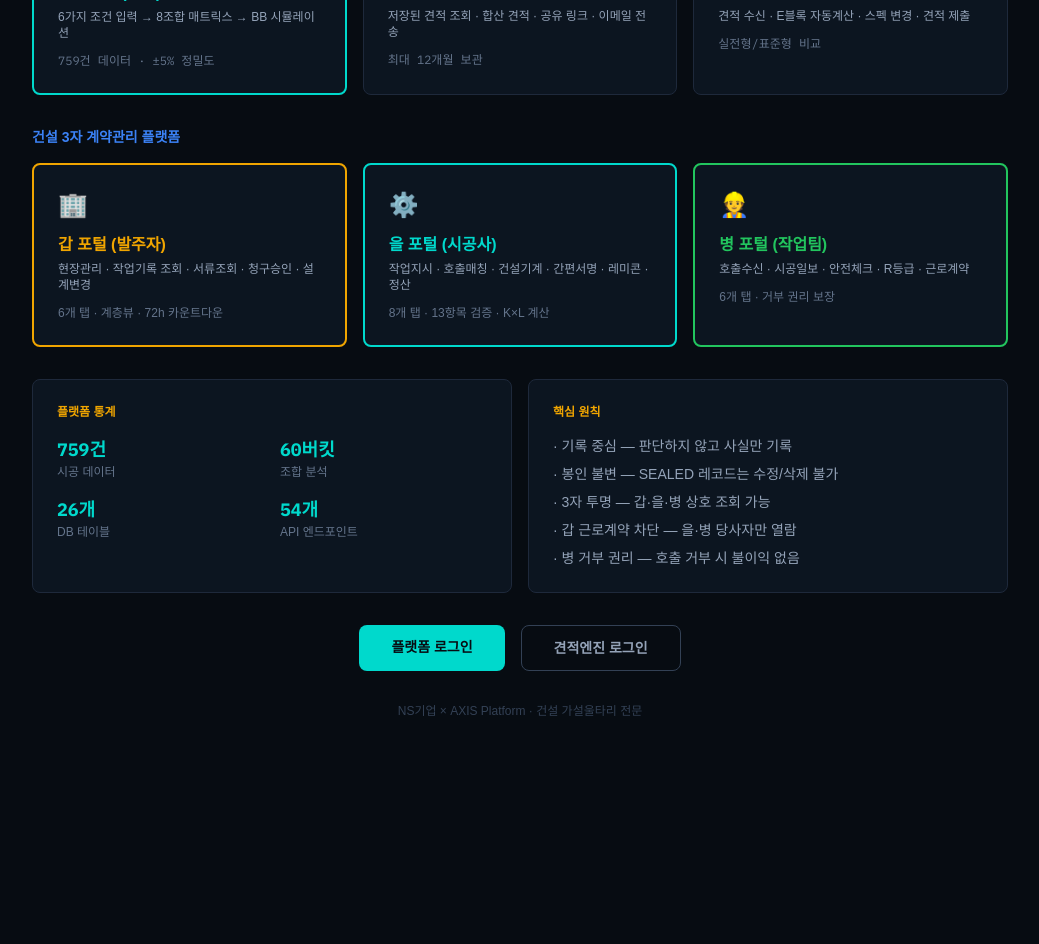
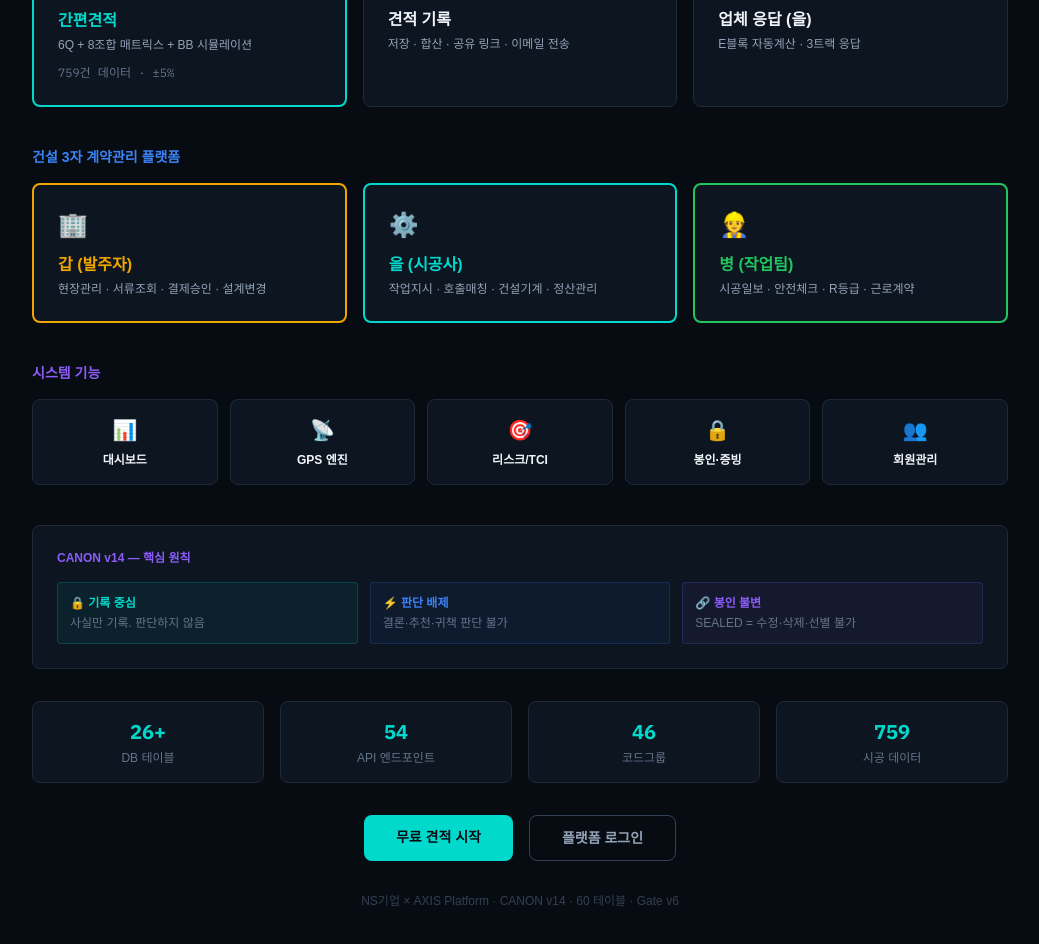
Before and after one commit to AXIS-8417/axis-platform, a React (Vite) app in the folder apps/web/: page / in a window 1280 px wide. Shown: the part 360-1304 px from the top of the page, without its empty margins (120-1159 px from the left). Before the commit the page ends 1127 px from the top, so only its background shows below. Built offline with nearby package versions, Linux system fonts and the light colour scheme; no server answers; a web font is replaced by a local one.

Commit message:
Unify site: single dark home page linking both estimation engine and platform portals

```diff
--- a/apps/web/src/pages/Home.tsx
+++ b/apps/web/src/pages/Home.tsx
@@ -1,5 +1,11 @@
 import { Link } from 'react-router-dom';
 import { useAuthStore } from '../store/authStore';
+
+const ROLES = [
+  { key: '갑', icon: '🏢', label: '갑 (발주자)', desc: '현장관리 · 서류조회 · 결제승인 · 설계변경', color: '#F0A500', path: '/platform/gap' },
+  { key: '을', icon: '⚙️', label: '을 (시공사)', desc: '작업지시 · 호출매칭 · 건설기계 · 정산관리', color: '#00D9CC', path: '/platform/eul' },
+  { key: '병', icon: '👷', label: '병 (작업팀)', desc: '시공일보 · 안전체크 · R등급 · 근로계약', color: '#22C55E', path: '/platform/byeong' },
+];
 
 export default function Home() {
   const { token } = useAuthStore();
@@ -11,16 +17,19 @@ export default function Home() {
         <div className="max-w-5xl mx-auto flex items-center justify-between">
           <div className="flex items-center gap-3">
             <span style={{ color: '#00D9CC' }} className="font-mono font-bold text-2xl tracking-wider">AXIS</span>
-            <span className="text-xs px-2 py-0.5 rounded" style={{ background: '#1E293B', color: '#64748B' }}>v4.8</span>
+            <span className="text-xs px-2 py-0.5 rounded" style={{ background: '#1E293B', color: '#64748B' }}>v4.8 · CANON v14</span>
           </div>
           <div className="flex items-center gap-3">
             {token ? (
               <>
+                <Link to="/platform/dashboard" className="text-sm hover:underline" style={{ color: '#94A3B8' }}>대시보드</Link>
                 <Link to="/quotes" className="text-sm hover:underline" style={{ color: '#94A3B8' }}>내 견적</Link>
-                <Link to="/dashboard" className="text-sm hover:underline" style={{ color: '#94A3B8' }}>대시보드</Link>
               </>
             ) : (
-              <Link to="/auth/login" className="text-sm px-4 py-1.5 rounded" style={{ border: '1px solid #334155', color: '#94A3B8' }}>로그인</Link>
+              <>
+                <Link to="/platform/login" className="text-sm px-4 py-1.5 rounded" style={{ border: '1px solid #334155', color: '#94A3B8' }}>로그인</Link>
+                <Link to="/platform/signup" className="text-sm px-4 py-1.5 rounded font-semibold" style={{ background: '#00D9CC', color: '#070C12' }}>회원가입</Link>
+              </>
             )}
           </div>
         </div>
@@ -29,89 +38,106 @@ export default function Home() {
       <div className="max-w-5xl mx-auto px-6 py-12">
         {/* Hero */}
         <div className="text-center mb-12">
+          <div className="text-xs font-mono mb-3 tracking-widest" style={{ color: '#00D9CC' }}>AXIS PLATFORM</div>
           <h1 className="text-3xl font-bold mb-3">건설 가설울타리 통합 플랫폼</h1>
-          <p style={{ color: '#94A3B8' }}>견적엔진 · 3자 계약관리 · 시공기록 · 정산</p>
+          <p style={{ color: '#94A3B8' }}>견적엔진 · 3자 계약관리 · 시공기록 · 정산 · 봉인</p>
         </div>
 
-        {/* 견적엔진 섹션 */}
-        <div className="mb-8">
-          <h2 className="text-sm font-semibold mb-4" style={{ color: '#F0A500' }}>견적엔진</h2>
+        {/* 견적엔진 — 무료 진입 */}
+        <div className="mb-10">
+          <div className="flex items-center gap-3 mb-4">
+            <h2 className="text-sm font-semibold" style={{ color: '#F0A500' }}>견적엔진</h2>
+            <span className="text-xs px-2 py-0.5 rounded font-bold" style={{ background: '#22C55E20', color: '#22C55E' }}>FREE</span>
+          </div>
           <div className="grid grid-cols-3 gap-4">
             <Link to="/quote/new" className="rounded-lg p-6 transition-all hover:opacity-90" style={{ background: '#0C1520', border: '2px solid #00D9CC' }}>
               <div className="text-2xl mb-3">📐</div>
-              <div className="font-bold mb-1" style={{ color: '#00D9CC' }}>간편견적 (무료)</div>
-              <div className="text-xs" style={{ color: '#94A3B8' }}>6가지 조건 입력 → 8조합 매트릭스 → BB 시뮬레이션</div>
-              <div className="mt-3 text-xs font-mono" style={{ color: '#64748B' }}>759건 데이터 · ±5% 정밀도</div>
+              <div className="font-bold mb-1" style={{ color: '#00D9CC' }}>간편견적</div>
+              <div className="text-xs" style={{ color: '#94A3B8' }}>6Q + 8조합 매트릭스 + BB 시뮬레이션</div>
+              <div className="mt-3 text-xs font-mono" style={{ color: '#64748B' }}>759건 데이터 · ±5%</div>
             </Link>
             <Link to="/quotes" className="rounded-lg p-6 transition-all hover:opacity-90" style={{ background: '#0C1520', border: '1px solid #1E293B' }}>
               <div className="text-2xl mb-3">💾</div>
               <div className="font-bold mb-1">견적 기록</div>
-              <div className="text-xs" style={{ color: '#94A3B8' }}>저장된 견적 조회 · 합산 견적 · 공유 링크 · 이메일 전송</div>
-              <div className="mt-3 text-xs font-mono" style={{ color: '#64748B' }}>최대 12개월 보관</div>
+              <div className="text-xs" style={{ color: '#94A3B8' }}>저장 · 합산 · 공유 링크 · 이메일 전송</div>
             </Link>
             <Link to="/contractor/requests" className="rounded-lg p-6 transition-all hover:opacity-90" style={{ background: '#0C1520', border: '1px solid #1E293B' }}>
               <div className="text-2xl mb-3">🔧</div>
               <div className="font-bold mb-1">업체 응답 (을)</div>
-              <div className="text-xs" style={{ color: '#94A3B8' }}>견적 수신 · E블록 자동계산 · 스펙 변경 · 견적 제출</div>
-              <div className="mt-3 text-xs font-mono" style={{ color: '#64748B' }}>실전형/표준형 비교</div>
+              <div className="text-xs" style={{ color: '#94A3B8' }}>E블록 자동계산 · 3트랙 응답</div>
             </Link>
           </div>
         </div>
 
-        {/* 플랫폼 섹션 */}
-        <div className="mb-8">
+        {/* 3자 플랫폼 */}
+        <div className="mb-10">
           <h2 className="text-sm font-semibold mb-4" style={{ color: '#3B82F6' }}>건설 3자 계약관리 플랫폼</h2>
           <div className="grid grid-cols-3 gap-4">
-            <Link to="/platform/gap" className="rounded-lg p-6 transition-all hover:opacity-90" style={{ background: '#0C1520', border: '2px solid #F0A500' }}>
-              <div className="text-2xl mb-3">🏢</div>
-              <div className="font-bold mb-1" style={{ color: '#F0A500' }}>갑 포털 (발주자)</div>
-              <div className="text-xs" style={{ color: '#94A3B8' }}>현장관리 · 작업기록 조회 · 서류조회 · 청구승인 · 설계변경</div>
-              <div className="mt-3 text-xs" style={{ color: '#64748B' }}>6개 탭 · 계층뷰 · 72h 카운트다운</div>
-            </Link>
-            <Link to="/platform/eul" className="rounded-lg p-6 transition-all hover:opacity-90" style={{ background: '#0C1520', border: '2px solid #00D9CC' }}>
-              <div className="text-2xl mb-3">⚙️</div>
-              <div className="font-bold mb-1" style={{ color: '#00D9CC' }}>을 포털 (시공사)</div>
-              <div className="text-xs" style={{ color: '#94A3B8' }}>작업지시 · 호출매칭 · 건설기계 · 간편서명 · 레미콘 · 정산</div>
-              <div className="mt-3 text-xs" style={{ color: '#64748B' }}>8개 탭 · 13항목 검증 · K×L 계산</div>
-            </Link>
-            <Link to="/platform/byeong" className="rounded-lg p-6 transition-all hover:opacity-90" style={{ background: '#0C1520', border: '2px solid #22C55E' }}>
-              <div className="text-2xl mb-3">👷</div>
-              <div className="font-bold mb-1" style={{ color: '#22C55E' }}>병 포털 (작업팀)</div>
-              <div className="text-xs" style={{ color: '#94A3B8' }}>호출수신 · 시공일보 · 안전체크 · R등급 · 근로계약</div>
-              <div className="mt-3 text-xs" style={{ color: '#64748B' }}>6개 탭 · 거부 권리 보장</div>
-            </Link>
+            {ROLES.map(r => (
+              <Link key={r.key} to={token ? r.path : '/platform/login'} className="rounded-lg p-6 transition-all hover:opacity-90"
+                style={{ background: '#0C1520', border: `2px solid ${r.color}` }}>
+                <div className="text-2xl mb-3">{r.icon}</div>
+                <div className="font-bold mb-1" style={{ color: r.color }}>{r.label}</div>
+                <div className="text-xs" style={{ color: '#94A3B8' }}>{r.desc}</div>
+              </Link>
+            ))}
           </div>
         </div>
 
-        {/* 통계 + 핵심 원칙 */}
-        <div className="grid grid-cols-2 gap-4 mb-8">
-          <div style={{ background: '#0C1520', border: '1px solid #1E293B' }} className="rounded-lg p-6">
-            <h3 className="text-xs font-semibold mb-4" style={{ color: '#F0A500' }}>플랫폼 통계</h3>
-            <div className="grid grid-cols-2 gap-4">
-              {[['759건','시공 데이터'],['60버킷','조합 분석'],['26개','DB 테이블'],['54개','API 엔드포인트']].map(([v,l]) => (
-                <div key={l}><div className="font-bold text-lg font-mono" style={{ color: '#00D9CC' }}>{v}</div><div className="text-xs" style={{ color: '#64748B' }}>{l}</div></div>
-              ))}
-            </div>
-          </div>
-          <div style={{ background: '#0C1520', border: '1px solid #1E293B' }} className="rounded-lg p-6">
-            <h3 className="text-xs font-semibold mb-4" style={{ color: '#F0A500' }}>핵심 원칙</h3>
-            <div className="space-y-2 text-sm" style={{ color: '#94A3B8' }}>
-              <div>· 기록 중심 — 판단하지 않고 사실만 기록</div>
-              <div>· 봉인 불변 — SEALED 레코드는 수정/삭제 불가</div>
-              <div>· 3자 투명 — 갑·을·병 상호 조회 가능</div>
-              <div>· 갑 근로계약 차단 — 을·병 당사자만 열람</div>
-              <div>· 병 거부 권리 — 호출 거부 시 불이익 없음</div>
-            </div>
+        {/* 시스템 기능 */}
+        <div className="mb-10">
+          <h2 className="text-sm font-semibold mb-4" style={{ color: '#8B5CF6' }}>시스템 기능</h2>
+          <div className="grid grid-cols-5 gap-3">
+            {[
+              { icon: '📊', label: '대시보드', path: '/platform/dashboard' },
+              { icon: '📡', label: 'GPS 엔진', path: '/platform/gps' },
+              { icon: '🎯', label: '리스크/TCI', path: '/platform/risk' },
+              { icon: '🔒', label: '봉인·증빙', path: '/platform/seal' },
+              { icon: '👥', label: '회원관리', path: '/platform/members' },
+            ].map(f => (
+              <Link key={f.label} to={token ? f.path : '/platform/login'} className="rounded-lg p-4 text-center transition-all hover:opacity-80"
+                style={{ background: '#0C1520', border: '1px solid #1E293B' }}>
+                <div className="text-xl mb-2">{f.icon}</div>
+                <div className="text-xs font-semibold">{f.label}</div>
+              </Link>
+            ))}
           </div>
         </div>
 
-        {/* 로그인 버튼 */}
-        <div className="flex justify-center gap-4">
-          <Link to="/platform/login" className="px-8 py-3 rounded-lg font-bold text-sm" style={{ background: '#00D9CC', color: '#070C12' }}>플랫폼 로그인</Link>
-          <Link to="/auth/login" className="px-8 py-3 rounded-lg font-bold text-sm" style={{ border: '1px solid #334155', color: '#94A3B8' }}>견적엔진 로그인</Link>
+        {/* CANON 원칙 */}
+        <div style={{ background: '#0C1520', border: '1px solid #1E293B' }} className="rounded-lg p-6 mb-8">
+          <div className="text-xs font-semibold mb-4" style={{ color: '#8B5CF6' }}>CANON v14 — 핵심 원칙</div>
+          <div className="grid grid-cols-3 gap-3">
+            {[
+              ['🔒 기록 중심', '사실만 기록. 판단하지 않음', '#00D9CC'],
+              ['⚡ 판단 배제', '결론·추천·귀책 판단 불가', '#3B82F6'],
+              ['🔗 봉인 불변', 'SEALED = 수정·삭제·선별 불가', '#8B5CF6'],
+            ].map(([t, d, c]) => (
+              <div key={t} className="p-3 rounded" style={{ background: c + '10', border: `1px solid ${c}30` }}>
+                <div className="text-xs font-bold mb-1" style={{ color: c }}>{t}</div>
+                <div className="text-xs" style={{ color: '#64748B' }}>{d}</div>
+              </div>
+            ))}
+          </div>
         </div>
 
-        <p className="text-center text-xs mt-8" style={{ color: '#334155' }}>NS기업 × AXIS Platform · 건설 가설울타리 전문</p>
+        {/* 통계 */}
+        <div className="grid grid-cols-4 gap-4 mb-8">
+          {[['26+', 'DB 테이블'], ['54', 'API 엔드포인트'], ['46', '코드그룹'], ['759', '시공 데이터']].map(([v, l]) => (
+            <div key={l} className="text-center p-4 rounded-lg" style={{ background: '#0C1520', border: '1px solid #1E293B' }}>
+              <div className="font-mono font-bold text-xl" style={{ color: '#00D9CC' }}>{v}</div>
+              <div className="text-xs mt-1" style={{ color: '#64748B' }}>{l}</div>
+            </div>
+          ))}
+        </div>
+
+        {/* CTA */}
+        <div className="flex justify-center gap-4 mb-8">
+          <Link to="/quote/new" className="px-8 py-3 rounded-lg font-bold text-sm" style={{ background: '#00D9CC', color: '#070C12' }}>무료 견적 시작</Link>
+          <Link to="/platform/login" className="px-8 py-3 rounded-lg font-bold text-sm" style={{ border: '1px solid #334155', color: '#94A3B8' }}>플랫폼 로그인</Link>
+        </div>
+
+        <p className="text-center text-xs" style={{ color: '#334155' }}>NS기업 × AXIS Platform · CANON v14 · 60 테이블 · Gate v6</p>
       </div>
     </div>
   );
```
Also changed, not shown: apps/web/src/pages/auth/Login.tsx (+8 -5 lines).
